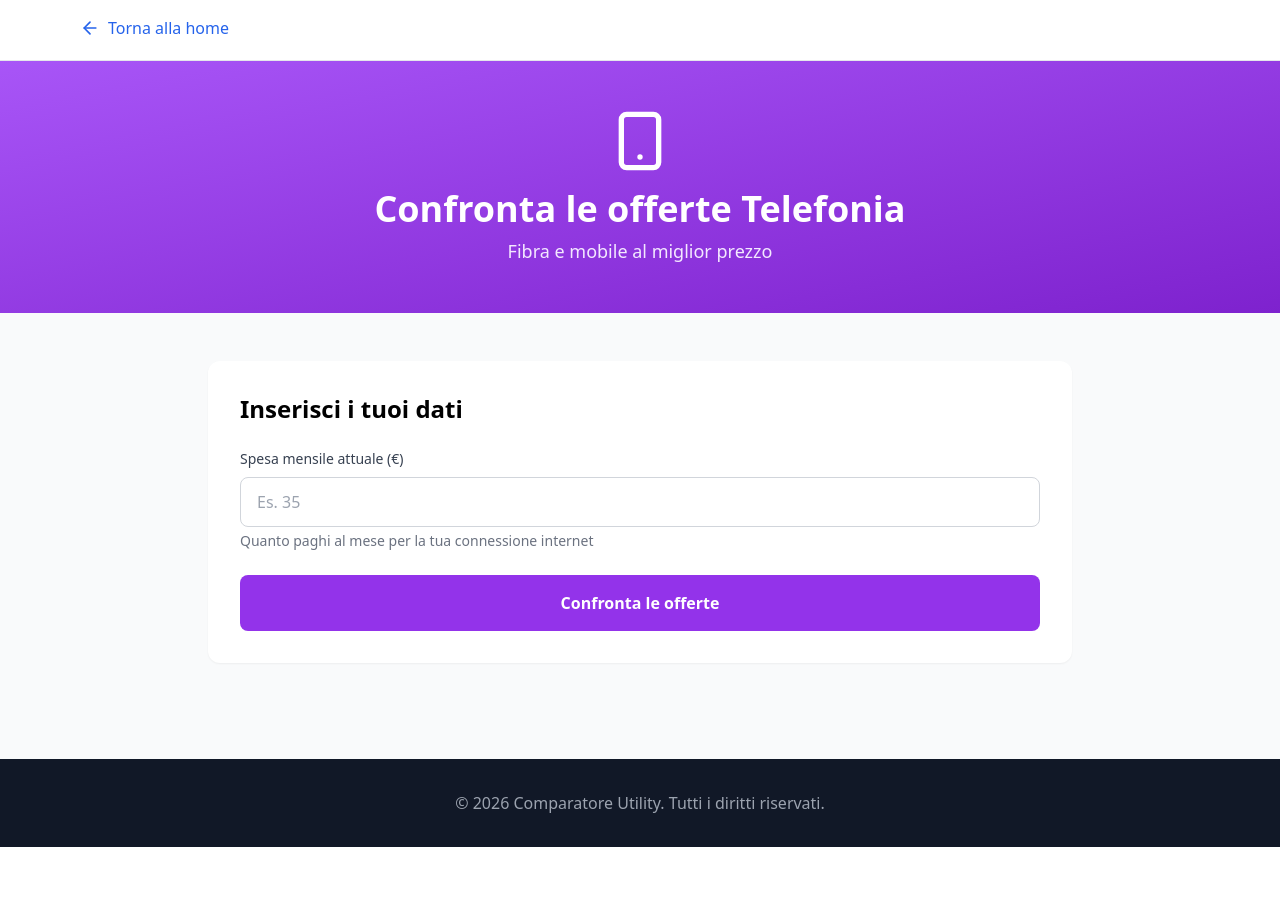
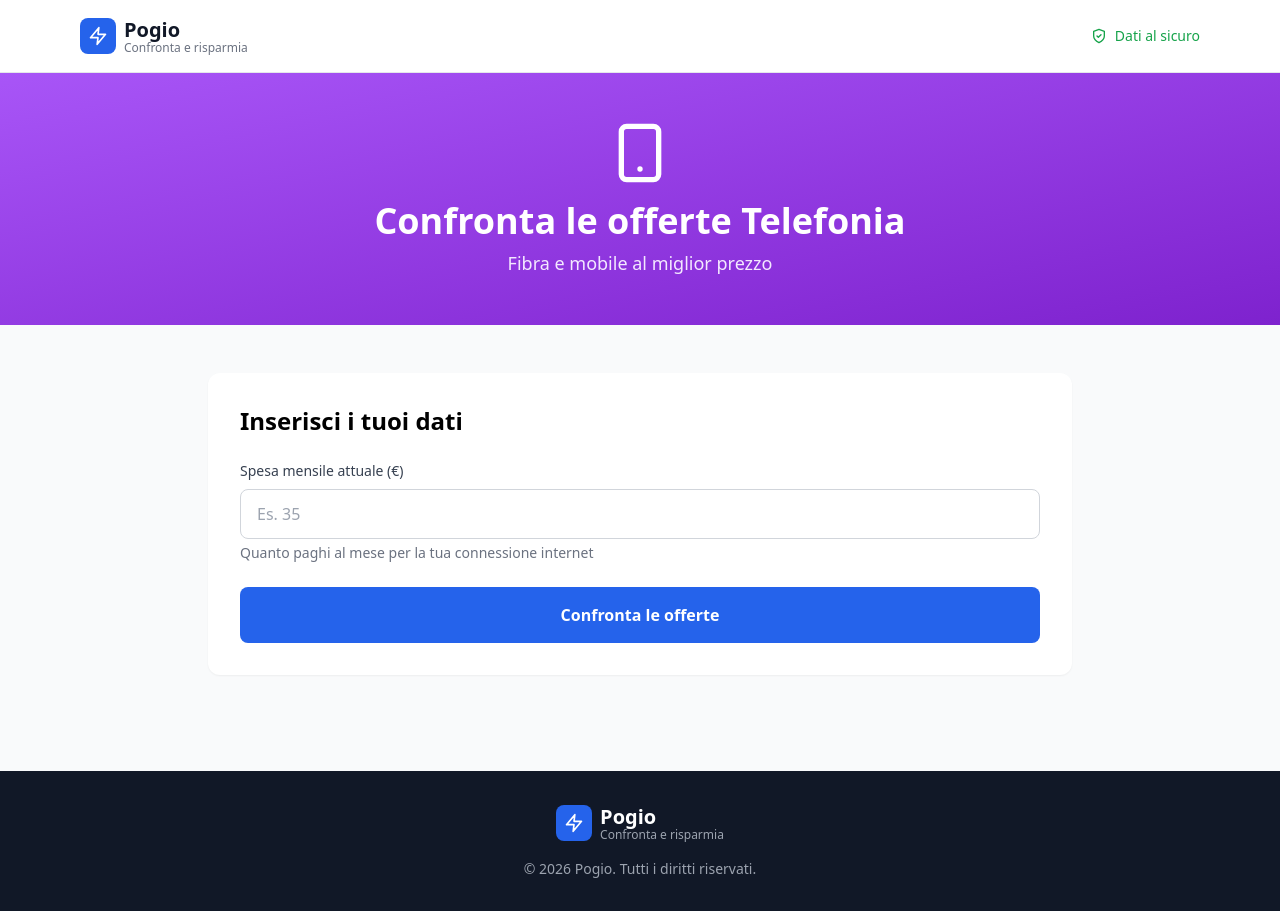
Before and after one commit to brunopoggi9-oss/comparatore-utility, a Next.js app: page /confronta/telefonia in a window 1280 px wide. Before the commit the page ends 847 px from the top, so only its background shows below. Built offline with nearby package versions, Linux system fonts and the light colour scheme.

Commit message:
Update page.tsx

```diff
--- a/src/app/confronta/telefonia/page.tsx
+++ b/src/app/confronta/telefonia/page.tsx
@@ -2,7 +2,7 @@
 
 import { useState, useEffect } from 'react';
 import Link from 'next/link';
-import { ArrowLeft, Smartphone, TrendingDown, Check, ShieldCheck } from 'lucide-react';
+import { ArrowLeft, Smartphone, TrendingDown, Check, ShieldCheck, Zap } from 'lucide-react';
 
 const offerteTelefonia = [
   {
@@ -58,7 +58,6 @@ export default function ConfrontaTelefoniaPage() {
     const spesaNum = parseFloat(spesa);
     if (!spesaNum) { alert('Inserisci la spesa mensile attuale'); return; }
 
-    // FILTRO INTELLIGENTE: mostra solo le offerte compatibili con il metodo scelto
     const offerteFiltrate = offerteTelefonia.filter((offerta) =>
       offerta.metodi.includes(metodoPagamento)
     );
@@ -75,14 +74,26 @@ export default function ConfrontaTelefoniaPage() {
 
   return (
     <div className="min-h-screen bg-gray-50">
-      <header className="bg-white border-b border-gray-200">
-        <div className="max-w-6xl mx-auto px-4 py-4">
-          <Link href="/" className="inline-flex items-center text-blue-600 hover:text-blue-800">
-            <ArrowLeft className="h-5 w-5 mr-2" /> Torna alla home
+      {/* Header Pogio */}
+      <header className="bg-white border-b border-gray-200 sticky top-0 z-50">
+        <div className="max-w-6xl mx-auto px-4 py-4 flex items-center justify-between">
+          <Link href="/" className="inline-flex items-center gap-2">
+            <div className="bg-blue-600 text-white p-2 rounded-lg">
+              <Zap className="h-5 w-5" />
+            </div>
+            <div>
+              <span className="text-xl font-bold text-gray-900">Pogio</span>
+              <p className="text-xs text-gray-500 -mt-1">Confronta e risparmia</p>
+            </div>
           </Link>
+          <div className="flex items-center gap-2 text-sm text-green-600">
+            <ShieldCheck className="h-4 w-4" />
+            <span className="hidden sm:inline">Dati al sicuro</span>
+          </div>
         </div>
       </header>
 
+      {/* Hero Section Telefonia (Viola per differenziare) */}
       <section className="bg-gradient-to-br from-purple-500 to-purple-700 text-white py-12">
         <div className="max-w-4xl mx-auto px-4 text-center">
           <Smartphone className="h-16 w-16 mx-auto mb-4" />
@@ -99,10 +110,10 @@ export default function ConfrontaTelefoniaPage() {
               <div className="space-y-6">
                 <div>
                   <label className="block text-sm font-medium text-gray-700 mb-2">Spesa mensile attuale (€)</label>
-                  <input type="number" value={spesa} onChange={(e) => setSpesa(e.target.value)} placeholder="Es. 35" className="w-full px-4 py-3 border border-gray-300 rounded-lg focus:ring-2 focus:ring-purple-500" />
+                  <input type="number" value={spesa} onChange={(e) => setSpesa(e.target.value)} placeholder="Es. 35" className="w-full px-4 py-3 border border-gray-300 rounded-lg focus:ring-2 focus:ring-blue-500" />
                   <p className="text-sm text-gray-500 mt-1">Quanto paghi al mese per la tua connessione internet</p>
                 </div>
-                <button onClick={calcolaRisparmio} className="w-full bg-purple-600 text-white py-4 rounded-lg font-semibold hover:bg-purple-700">
+                <button onClick={calcolaRisparmio} className="w-full bg-blue-600 text-white py-4 rounded-lg font-semibold hover:bg-blue-700 transition-colors">
                   Confronta le offerte
                 </button>
               </div>
@@ -113,15 +124,15 @@ export default function ConfrontaTelefoniaPage() {
             <div className="space-y-6">
               <div className="mb-6">
                 <h2 className="text-2xl font-bold mb-2">Le migliori offerte per te</h2>
-                <div className="bg-purple-50 border-l-4 border-purple-500 p-4 rounded-r-lg flex items-center gap-3">
-                  <ShieldCheck className="h-5 w-5 text-purple-600 flex-shrink-0" />
-                  <p className="text-sm text-purple-800">
+                <div className="bg-blue-50 border-l-4 border-blue-500 p-4 rounded-r-lg flex items-center gap-3">
+                  <ShieldCheck className="h-5 w-5 text-blue-600 flex-shrink-0" />
+                  <p className="text-sm text-blue-800">
                     Stai confrontando offerte per <strong>{tipoUtenza === 'privato' ? 'Privati' : 'Aziende'}</strong> con pagamento tramite <strong>{metodoPagamento}</strong>.
                   </p>
                 </div>
               </div>
 
-              <button onClick={() => setStep(1)} className="text-purple-600 hover:text-purple-800 font-medium">
+              <button onClick={() => setStep(1)} className="text-blue-600 hover:text-blue-800 font-medium">
                  Modifica dati
               </button>
 
@@ -178,7 +189,7 @@ export default function ConfrontaTelefoniaPage() {
                       ))}
                     </div>
                   </div>
-                  <Link href="/attivazione" className="block w-full mt-6 bg-purple-600 text-white py-3 rounded-lg font-semibold hover:bg-purple-700 text-center">
+                  <Link href="/attivazione" className="block w-full mt-6 bg-blue-600 text-white py-3 rounded-lg font-semibold hover:bg-blue-700 transition-colors text-center">
                     Attiva questa offerta
                   </Link>
                 </div>
@@ -188,9 +199,21 @@ export default function ConfrontaTelefoniaPage() {
         </div>
       </section>
 
+      {/* Footer Pogio */}
       <footer className="bg-gray-900 text-white py-8 mt-12">
         <div className="max-w-6xl mx-auto px-4 text-center">
-          <p className="text-gray-400">© 2026 Comparatore Utility. Tutti i diritti riservati.</p>
+          <div className="flex items-center justify-center gap-2 mb-4">
+            <div className="bg-blue-600 text-white p-2 rounded-lg">
+              <Zap className="h-5 w-5" />
+            </div>
+            <div className="text-left">
+              <span className="text-xl font-bold">Pogio</span>
+              <p className="text-xs text-gray-400 -mt-1">Confronta e risparmia</p>
+            </div>
+          </div>
+          <p className="text-gray-400 text-sm">
+            © 2026 Pogio. Tutti i diritti riservati.
+          </p>
         </div>
       </footer>
     </div>
```
